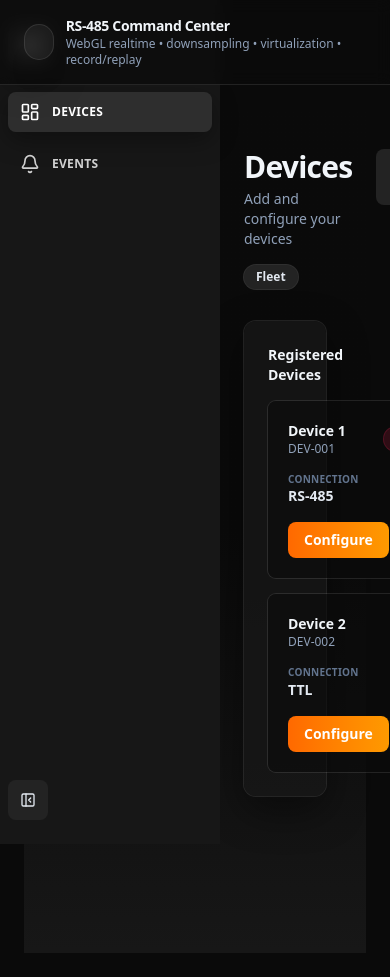
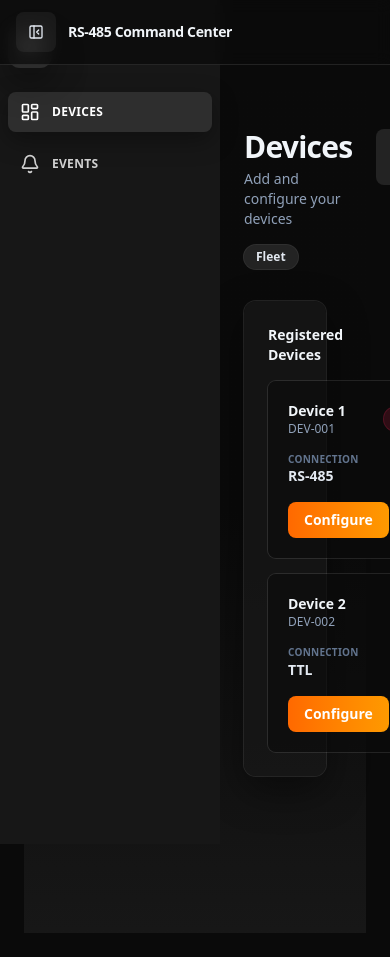
Before and after one commit to Rushikesh-Palande/rs-485, a React (Vite) app in the folder frontend/: page / in a window 390 px wide. Shown: the top 977 px of the page. Built offline with nearby package versions, Linux system fonts and the light colour scheme.

Commit message:
feat(ui): add responsive sidebar toggle and repository guidelines

```diff
--- a/frontend/src/app/routes.tsx
+++ b/frontend/src/app/routes.tsx
@@ -1,24 +1,48 @@
 import React from "react";
 import { BrowserRouter, Route, Routes as RouterRoutes } from "react-router-dom";
 import Dashboard from "../pages/Dashboard";
+import { PanelLeftClose, PanelLeftOpen } from "lucide-react";
+import { useAppDispatch, useAppSelector } from "./hooks";
+import { toggleSidebar } from "./slices/uiSlice";
 
 function AppShell(props: { children: React.ReactNode }) {
+  const dispatch = useAppDispatch();
+  const sidebarOpen = useAppSelector((state) => state.ui.sidebarOpen);
   return (
     <div className="min-h-screen bg-neutral-950 text-slate-100">
       {/* Top bar */}
-      <div className="sticky top-0 z-20 border-b border-white/10 bg-neutral-950/70 backdrop-blur">
-        <div className="mx-auto flex max-w-[1400px] items-center gap-3 px-6 py-4">
-          <div className="flex items-center gap-3">
-            <div className="h-9 w-9 rounded-2xl border border-white/10 bg-white/5 shadow-2xl" />
-            <div>
-              <div className="text-sm font-semibold tracking-tight">RS-485 Command Center</div>
-              <div className="text-xs text-slate-400">
-                WebGL realtime • downsampling • virtualization • record/replay
+      <div
+        className={`sticky top-0 z-20 w-full border-b border-white/10 bg-neutral-950/70 backdrop-blur transition-[margin,width] duration-200 ${
+          sidebarOpen
+            ? "sm:ml-[220px] sm:w-[calc(100%-220px)]"
+            : "sm:ml-[72px] sm:w-[calc(100%-72px)]"
+        }`}
+      >
+        <div className="mx-auto flex max-w-[1400px] flex-wrap items-center gap-3 px-4 py-3 sm:px-6 sm:py-4">
+          <div className="flex min-w-0 items-center gap-3">
+            <button
+              type="button"
+              className="flex h-10 w-10 items-center justify-center rounded-lg bg-white/5 text-slate-200 shadow-2xl hover:bg-white/10"
+              title={sidebarOpen ? "Close sidebar" : "Open sidebar"}
+              onClick={() => dispatch(toggleSidebar())}
+            >
+              {sidebarOpen ? (
+                <PanelLeftClose className="h-4 w-4" />
+              ) : (
+                <PanelLeftOpen className="h-4 w-4" />
+              )}
+            </button>
+            <div className="min-w-0">
+              <div className="truncate text-sm font-semibold tracking-tight sm:text-base">
+                RS-485 Command Center
+              </div>
+              <div className="hidden text-xs text-slate-400 sm:block">
+
               </div>
             </div>
           </div>
 
-          <div className="flex-1" />
+          <div className="hidden flex-1 sm:block" />
         </div>
       </div>
 
--- a/frontend/src/pages/Dashboard.tsx
+++ b/frontend/src/pages/Dashboard.tsx
@@ -337,16 +337,7 @@ function Sidebar() {
           />
         </div>
 
-        <div className={cn("mt-4 flex flex-col gap-3", sidebarOpen ? "items-stretch" : "items-center")}>
-          <button
-            type="button"
-            className="flex h-10 w-10 items-center justify-center rounded-lg bg-white/5 text-slate-200 hover:bg-white/10"
-            title={sidebarOpen ? "Close sidebar" : "Open sidebar"}
-            onClick={() => dispatch(toggleSidebar())}
-          >
-            {sidebarOpen ? <PanelLeftClose className="h-4 w-4" /> : <PanelLeftOpen className="h-4 w-4" />}
-          </button>
-        </div>
+        <div className={cn("mt-4 flex flex-col gap-3", sidebarOpen ? "items-stretch" : "items-center")} />
       </div>
     </aside>
   );
```
Also changed, not shown: 1 other file (tests, documents, lock files or other folders).
